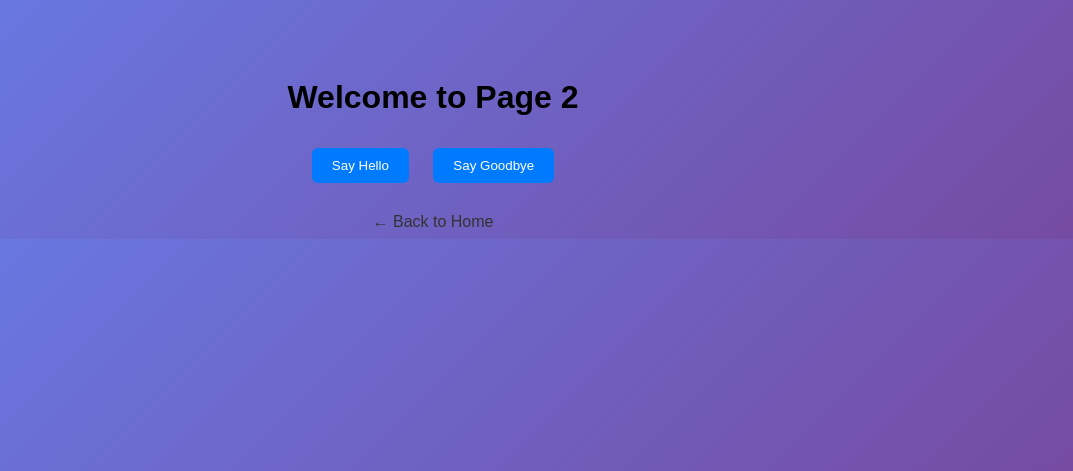
After one commit to editedsix/flask-quote-app, a Flask app: page /base in a window 1280 px wide. The commit adds this page. Shown: the top 471 px of the page, without its empty margins (207-1280 px from the left). Run offline with Flask 3, Linux system fonts and the light colour scheme.

Commit message:
Adding second page to routes..

```diff
--- a/app.py
+++ b/app.py
@@ -1,4 +1,6 @@
-from flask import Flask, render_template
+from flask import Flask, render_template, request
+from flask import Flask, render_template, request
+
 import random
 
 app = Flask(__name__)
@@ -18,5 +20,15 @@ def home():
     quote = random.choice(quotes)
     return render_template("index.html", quote=quote)
 
+@app.route("/base", methods=["GET", "POST"])
+def base():
+    message = ""
+    if request.method == "POST":
+        if "hello_btn" in request.form:
+            message = "👋 You clicked Hello!"
+        elif "goodbye_btn" in request.form:
+            message = "👋 You clicked Goodbye!"
+    return render_template("base.html", message=message)
+
 if __name__ == "__main__":
     app.run(debug=True)
--- /dev/null
+++ b/templates/base.html
@@ -0,0 +1,47 @@
+<!DOCTYPE html>
+<html lang="en">
+<head>
+    <meta charset="UTF-8">
+    <title>Second Page</title>
+    <style>
+        body {
+            font-family: Arial, sans-serif;
+            background: linear-gradient(135deg, #667eea, #764ba2);
+            text-align: center;
+            padding-top: 50px;
+        }
+        .btn {
+            background-color: #007bff;
+            color: white;
+            padding: 10px 20px;
+            border: none;
+            border-radius: 6px;
+            margin: 10px;
+            cursor: pointer;
+        }
+        .btn:hover {
+            background-color: #0056b3;
+        }
+        a {
+            display: inline-block;
+            margin-top: 20px;
+            text-decoration: none;
+            color: #333;
+        }
+    </style>
+</head>
+<body>
+    <h1>Welcome to Page 2</h1>
+
+    <form method="POST">
+        <button class="btn" type="submit" name="hello_btn">Say Hello</button>
+        <button class="btn" type="submit" name="goodbye_btn">Say Goodbye</button>
+    </form>
+
+    {% if message %}
+        <h2>{{ message }}</h2>
+    {% endif %}
+
+    <a href="{{ url_for('home') }}">← Back to Home</a>
+</body>
+</html>
```
Also changed, not shown: templates/index.html (+17 -0 lines).
